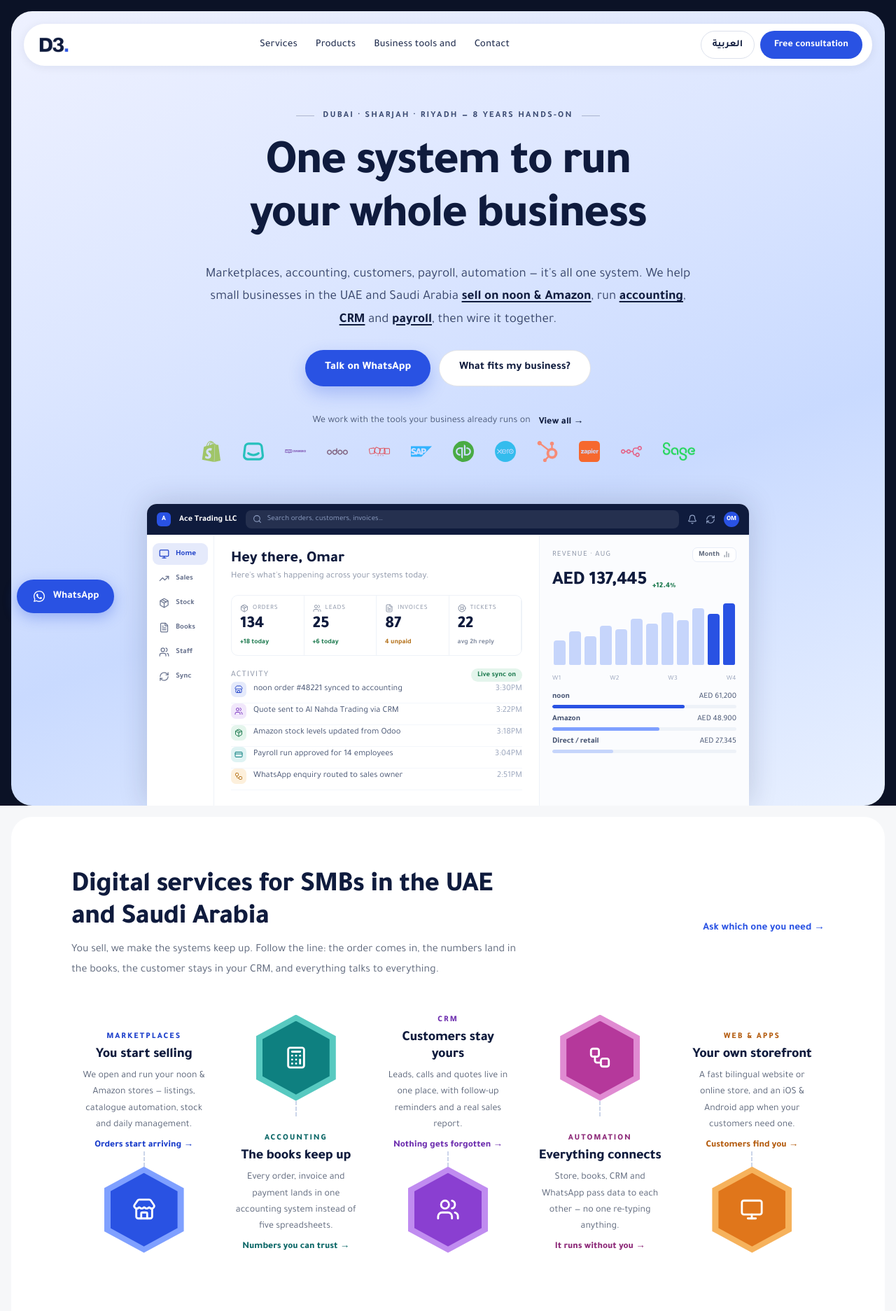
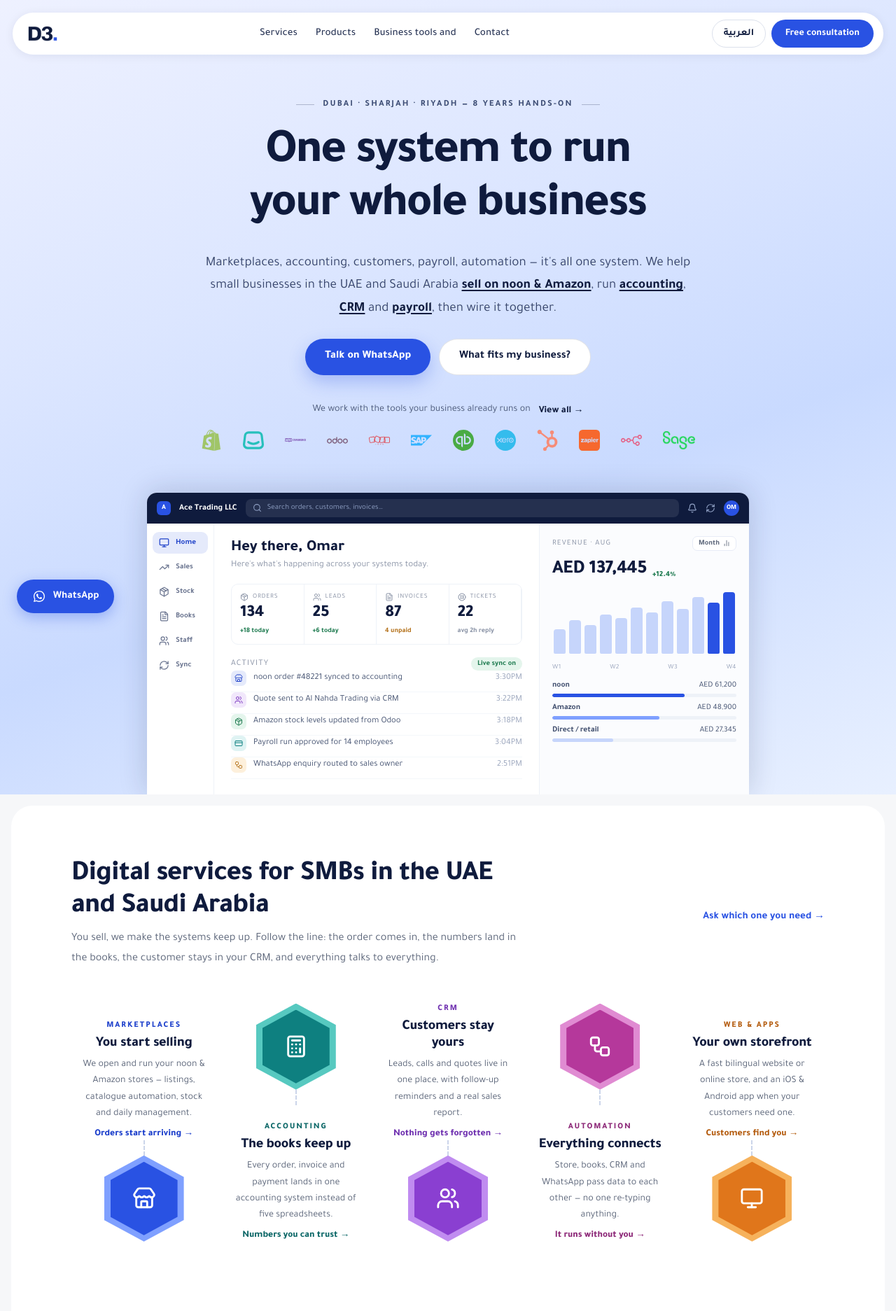
Before and after one commit to dxbdxb416/dxbdxb416.github.io, a Jekyll site: the page built from en/index.md, in a window 1280 px wide. Shown: the top 1873 px of the page at 70% size. Built offline with Jekyll 4.4.1, drawn with Linux system fonts in a browser that asks for light colours.

Commit message:
fix(home): remove hero's rounded corner and dark frame border
.home2-hero had border-radius:30px sitting inset inside .home2-shell's
16px dark navy padding, showing a curved dark border around the hero
on first page load. Drop the radius and the shell's background/padding
(and its mobile margin/padding-inline) so the hero's own gradient fills
edge-to-edge with no border.

```diff
--- a/assets/css/style.css
+++ b/assets/css/style.css
@@ -223,8 +223,7 @@
    ============================================================ */
 
 .home2 { --h2-navy:#0F1B3D; --h2-blue:#2952E3; --h2-blue-dark:#1B3ECB; --h2-blue-soft:#E5EAFB; --h2-violet:#8A3FD1; --h2-violet-soft:#F1E7FB; --h2-teal:#0E8080; --h2-teal-soft:#DFF3F3; --h2-line:#E7ECF7; }
-.home2-shell { background:#0B1226; padding:16px 16px 0; }
-.home2-hero { position:relative; overflow:hidden; border-radius:30px; background:linear-gradient(160deg,#EEF1FF 0%,#DCE6FF 34%,#C9DAFF 62%,#E8F0FF 100%); padding:18px 18px 0; }
+.home2-hero { position:relative; overflow:hidden; background:linear-gradient(160deg,#EEF1FF 0%,#DCE6FF 34%,#C9DAFF 62%,#E8F0FF 100%); padding:18px 18px 0; }
 
 /* floating nav pill (home only) */
 .home2-nav { position:relative; z-index:2; display:flex; align-items:center; justify-content:space-between; gap:20px; background:#FFFFFF; border-radius:999px; padding-block:10px; padding-inline:22px 14px; box-shadow:0 2px 14px rgba(15,27,61,0.07); }
@@ -441,7 +440,7 @@
   .home2-nav { flex-wrap:wrap; border-radius:22px; padding:12px 14px; }
   .home2-nav-links { order:3; width:100%; justify-content:center; gap:16px; font-size:14px; }
   .home2-hero-inner { padding-top:44px; }
-  .home2-shell, .home2-panel { margin:8px; padding-inline:8px; }
+  .home2-panel { margin:8px; padding-inline:8px; }
   .home2-section { padding-inline:20px; }
   .home2-ppanel-grid { padding:24px 18px 22px; gap:20px; }
   .home2-pipeline { grid-template-columns:1fr 1fr; gap:8px; }
```
